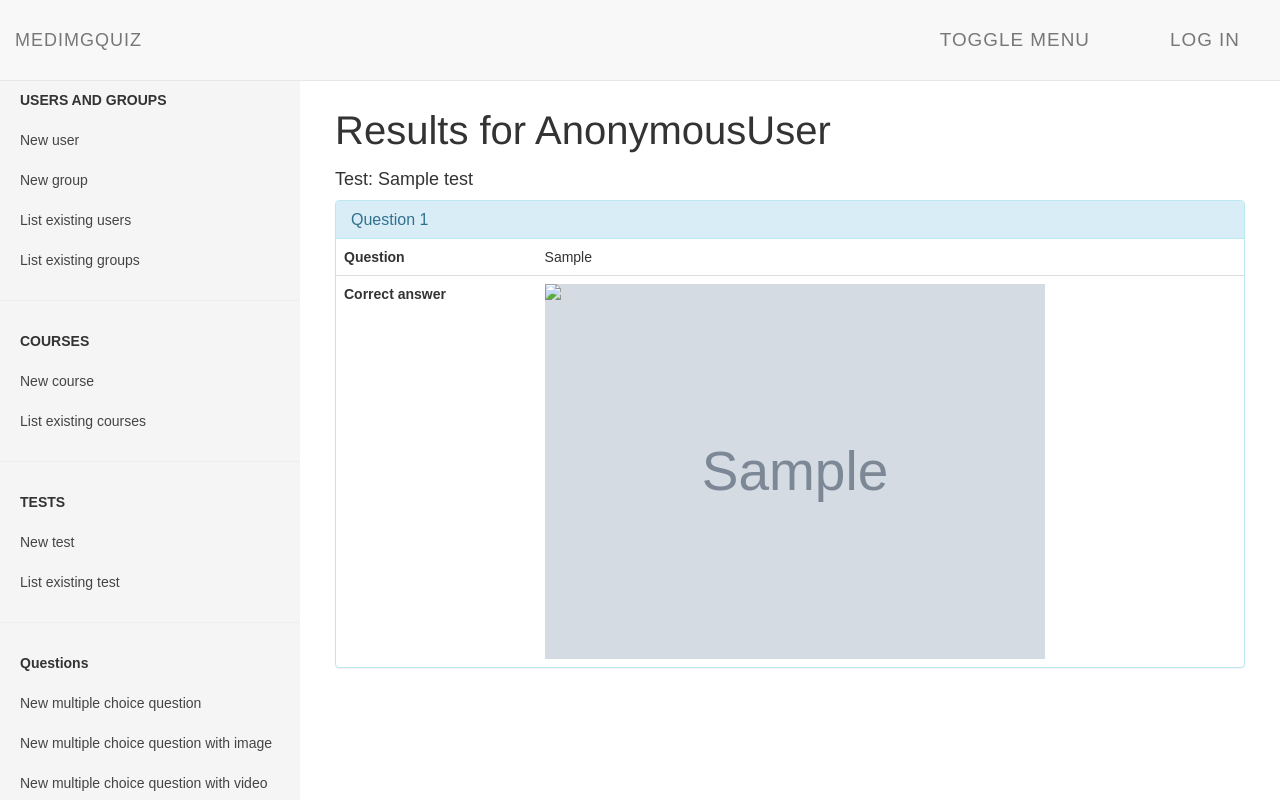
After one commit to kradalby/enigma, a Django app: template src/app/quiz/templates/quiz/admin/view_test_result_for_user.html in a window 1280 px wide. The commit adds this page. Run offline with Django 3.2, Linux system fonts and the light colour scheme; the template is opened without the code that fills it: most values are stand-ins (such as "Sample title", 1, 10 or a date in 2020); grey boxes marked "Sample" are stand-in pictures; parts of the project's set-up code (start-up, migrations or seed data) failed here and were passed over; some libraries are stand-ins or nearby versions.

Commit message:
Can see results from single user on test

```diff
--- a/src/app/quiz/models.py
+++ b/src/app/quiz/models.py
@@ -235,10 +235,10 @@ class TestUnitResult(models.Model):
         try:
             return LandmarkRegion.objects.filter(landmark_question = self.test_unit).get(color=self.target_color_region)
         except:
-            return "Region"
+            return None
 
     def answered_landmark_region(self):
         try:
             return LandmarkRegion.objects.filter(landmark_question = self.test_unit).get(color=self.answer)
         except:
-            return "Region"
+            return None
--- /dev/null
+++ b/src/app/quiz/templates/quiz/admin/view_test_result_for_user.html
@@ -0,0 +1,206 @@
+{% extends "base/admin/index.html" %}
+{% load question_tags %}
+{% load staticfiles %}
+
+{% block extrahead %}
+    {{ block.super }}
+    <link rel="stylesheet" href="{% static "css/bootstrap-switch.min.css" %}" type="text/css">
+{% endblock %}
+
+{% block admincontent %}
+<style>
+    .img-container {
+        position: relative;
+        max-height: 500px;
+        max-width: 500px;
+    }
+
+    .img-container .top{
+        position: absolute;
+        top: 0;
+        left: 0;
+        z-index: 2;
+    }
+    .img-container .middle {
+        position: absolute;
+        top: 0;
+        left: 0;
+        z-index: 1;
+    }
+
+    .img-container img {
+        width: 100%;
+    }
+</style>
+
+<h1>Results for {{user}}</h1>
+<h4>Test: {{test}}</h4>
+{% for test_unit in test_units %}
+<div class="test-result" id="{{ forloop.counter }}">
+    <div class="panel panel-info">
+        <div class="panel-heading">
+            <h3 class="panel-title">Question {{ forloop.counter }}</h3>
+        </div>
+        <table class="table">
+            <tr>
+                <th>Question</th>
+                <td>{{ test_unit }}</td>
+            </tr>
+            <tr>
+                <th>Correct answer</th>
+                <td>
+                    {% if test_unit|is_landmark %}
+                        <div class="img-container">
+                            <img class="top" src="{{ test_unit.landmarkquestion.landmark_drawing.url }}" />
+                            <img class="bottom" src="{{ test_unit.landmarkquestion.original_image.url }}" />
+                        </div>
+                    {% elif test_unit|is_outline %}
+                        <div class="img-container">
+                            <img class="top" src="{{ test_unit.outlinequestion.outline_drawing.url }}" />
+                            <img class="bottom" src="{{ test_unit.outlinequestion.original_image.url }}" />
+                        </div>
+                    {% elif test_unit|is_multiple_choice_question %}
+                        {{ test_unit.multiplechoicequestion.correct_answer }}
+                    {% elif test_unit|is_multiple_choice_question_with_image %}
+                        {{ test_unit.multiplechoicequestionwithimage.correct_answer }}
+                    {% elif test_unit|is_multiple_choice_question_with_video %}
+                        {{ test_unit.multiplechoicequestionwithvideo.correct_answer }}
+                    {% endif %}
+                </td>
+            </tr>
+            {% for test_unit_result in test_unit_results %}
+                {% if test_unit_result.test_unit == test_unit %}
+                    {% if test_unit|is_landmark %}
+                        <tr>
+                            <td>Target region </td>
+                            <td style="color:{{test_unit_result.target_color_region}};">
+                                {{ test_unit_result.target_landmark_region }}
+                            </td>
+                        </tr>
+                        <tr>
+                            <td>Answered region</td>
+                            <td style="color:{{test_unit_result.answer}};">
+                                {{ test_unit_result.answered_landmark_region }}
+                            </td>
+                        </tr>
+                        <tr>
+                            <td>
+                                <div class="img-container">
+                                    {% if test_unit_result.answer_image %}
+                                        <img class="top" src="{{ test_unit_result.answer_image.url }}" />
+                                    {% endif %}
+                                    <img class="middle" src="{{ test_unit.landmarkquestion.landmark_drawing.url }}" />
+                                    <img class="bottom" src="{{ test_unit.landmarkquestion.original_image.url }}" />
+                                </div>
+                            </td>
+                            <td>
+                                {% if test_unit_result.answer_image %}
+                                    Toggle regions: <input type="checkbox" class="landmark-answer-checkbox" checked>
+                                {% endif %}
+                            </td>
+                        </tr>
+                    {% elif test_unit|is_outline %}
+                        <tr>
+                            <td>Target region </td>
+                            <td style="color:{{test_unit_result.target_color_region}};">
+                                {{ test_unit_result.target_outline_region }}
+                            </td>
+                        </tr>
+                        <tr>
+                            <td>
+                                <div class="img-container">
+                                    <img class="top" src="{{ test_unit_result.answer_image.url }}" />
+                                    <img class="middle" src="{{ test_unit.outlinequestion.outline_drawing.url }}" />
+                                    <img class="bottom" src="{{ test_unit.outlinequestion.original_image.url }}" />
+                                </div>
+                            </td>
+                            <td>
+                                User answer: <input type="checkbox" class="user-answer-checkbox" checked>
+                                <br/>
+                                Correct answer: <input type="checkbox" class="correct-answer-checkbox" checked>
+                            </td>
+                        </tr>
+                    {% elif test_unit|is_multiple_choice_question %}
+                        <tr>
+                            <td><b>Answer</b></td>
+                            <td>{{ test_unit_result.answer }}</td>
+                        </tr>
+                    {% elif test_unit|is_multiple_choice_question_with_image %}
+                        <tr>
+                            <td><b>Answer</b></td>
+                            <td>{{ test_unit_result.answer }}</td>
+                        </tr>
+                    {% elif test_unit|is_multiple_choice_question_with_video %}
+                        <tr>
+                            <td><b>Answer</b></td>
+                            <td>{{ test_unit_result.answer }}</td>
+                        </tr>
+                    {% endif %}
+                    <tr>
+                        <th>
+                            {{ test_unit_result.test_result.user }}'s answer:
+                        </th>
+                        <td>
+                            {% if test_unit_result.correct_answer %}
+                              was correct.
+                            {% else %}
+                               was incorrect.
+                            {% endif %}
+                        </td>
+                    </tr>
+                {% endif %}
+            {% endfor %}
+        </table>
+    </div>
+</div>
+{% endfor %}
+{% endblock %}
+
+{% block end %}
+<script src="{% static "js/bootstrap-switch.min.js" %}"></script>
+<script>
+    $(".user-answer-checkbox").bootstrapSwitch({
+        offColor : "danger",
+        onColor : "success",
+        onText : "Show",
+        offText : "Hide",
+        onSwitchChange : function(event, state) {
+            var img = $(this).parent().parent().parent().parent().find('img.top:first');
+            if(state){ // SHOW
+                img.show();
+            } else{
+                img.hide();
+            }
+        }
+    });
+    $(".correct-answer-checkbox").bootstrapSwitch({
+        offColor : "danger",
+        onColor : "success",
+        onText : "Show",
+        offText : "Hide",
+        onSwitchChange : function(event, state) {
+            var img = $(this).parent().parent().parent().parent().find('img.middle:first');
+            if(state){ // SHOW
+                img.show();
+            } else{
+                img.hide();
+            }
+        }
+    });
+    // Landmark
+    $(".landmark-answer-checkbox").bootstrapSwitch({
+        offColor : "danger",
+        onColor : "success",
+        onText : "On",
+        offText : "Off",
+        onSwitchChange : function(event, state) {
+            var img = $(this).parent().parent().parent().parent().find('img.top:first');
+            if(state){ // SHOW
+                img.show();
+            } else{
+                img.hide();
+            }
+        }
+    });
+</script>
+{% endblock %}
--- a/src/app/quiz/urls.py
+++ b/src/app/quiz/urls.py
@@ -14,6 +14,7 @@ urlpatterns = [
     url(r'^admin/list/$', admin.list_tests, name='admin_list_tests'),
     url(r'^admin/questions/$', admin.list_questions, name='admin_list_questions'),
     url(r'^admin/(?P<test_id>\d+)/userlist/$', admin.view_list_of_users_taking_test, name='admin_view_list_of_users_taking_test'),
+    url(r'^admin/(?P<test_id>\d+)/user/(?P<user_id>\d+)/$', admin.view_test_result_for_user, name='admin_view_test_result_for_user'),
 
     # Test results
     url(r'^admin/result/delete/$', admin.delete_test_results, name='admin_delete_test_results'),
```
Also changed, not shown: src/app/quiz/templates/quiz/admin/view_list_of_users_taking_test.html (+14 -1 lines), src/app/quiz/views/admin.py (+22 -3 lines).
